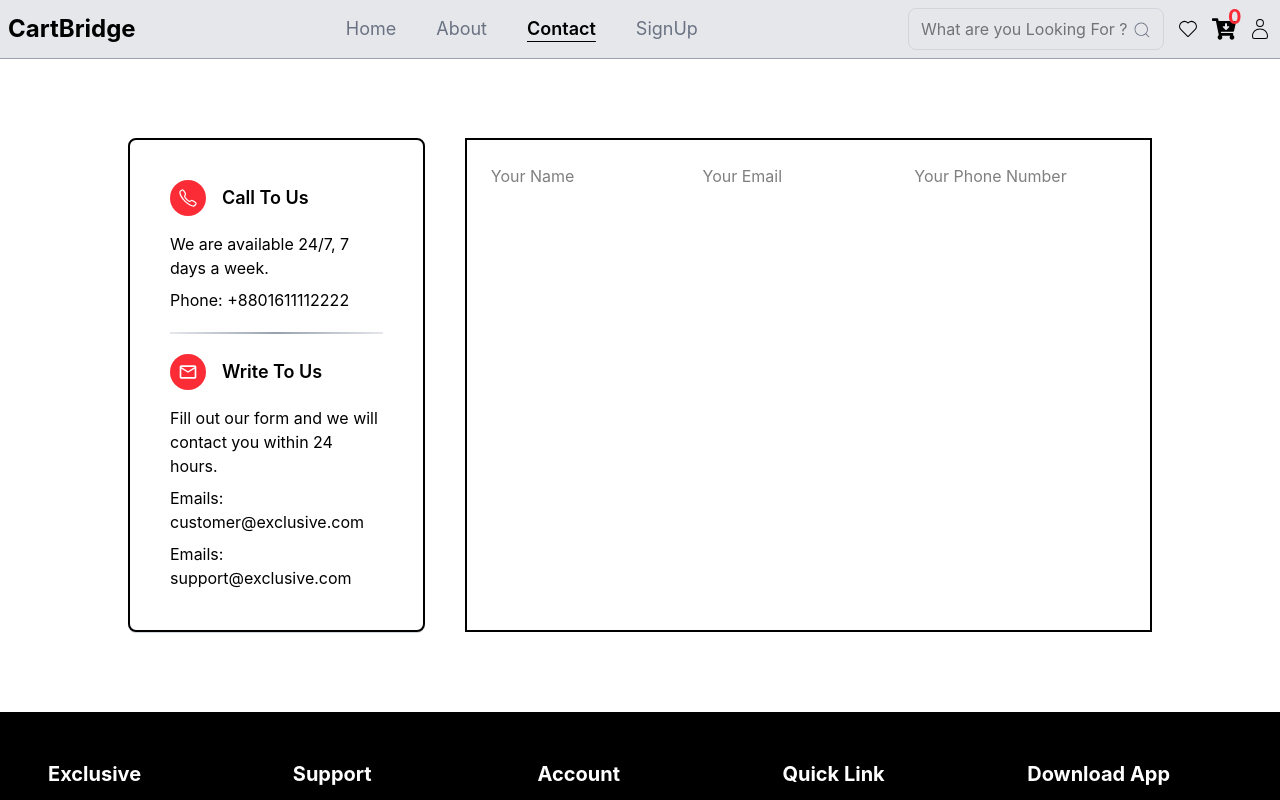
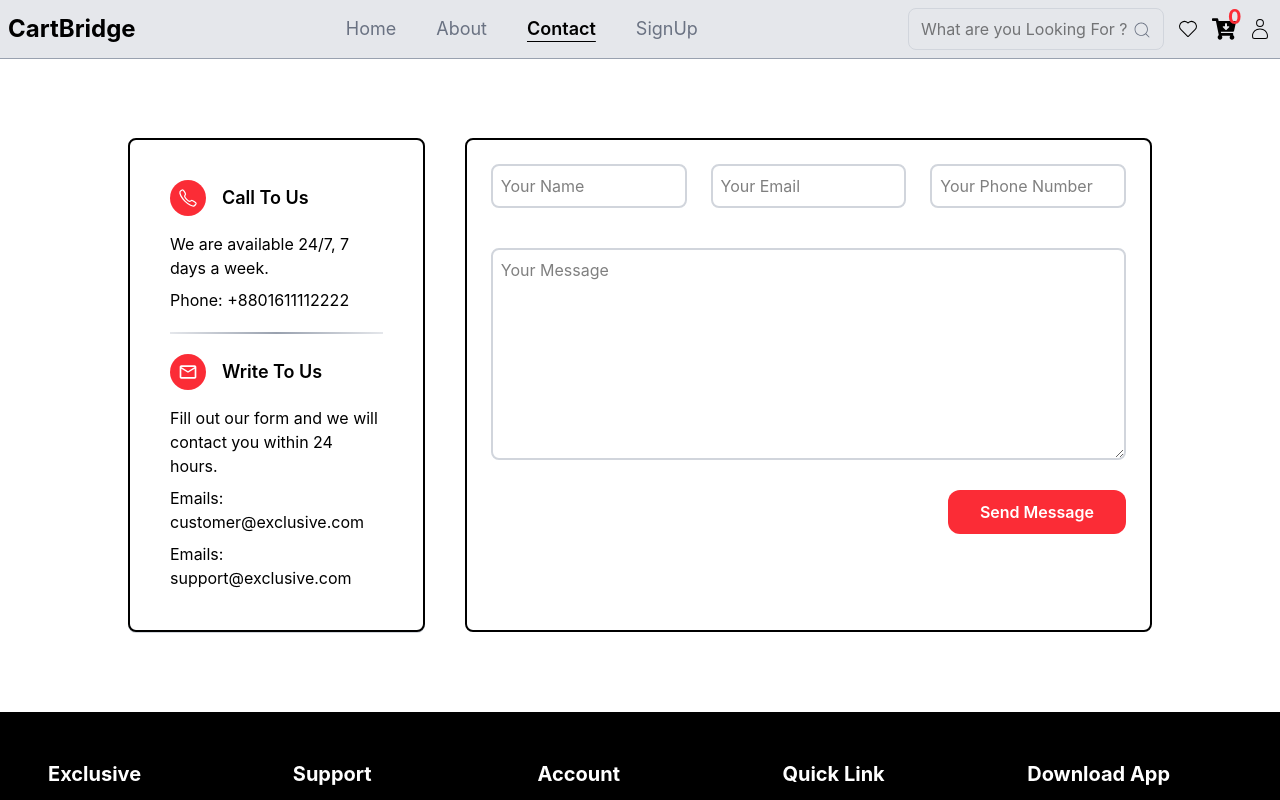
Before and after one commit to HussnainAshiq-5657/MERN-PROJECT-E-COMMERCE-PROJECT-, a React (Vite) app in the folder frontend/: page /contact in a window 1280 px wide. Shown: the top 800 px of the page. Built offline with nearby package versions, Linux system fonts and the light colour scheme.

Commit message:
Changing the Contact Page

```diff
--- a/frontend/src/components/button/button.jsx
+++ b/frontend/src/components/button/button.jsx
@@ -1,7 +1,7 @@
 import React from 'react';
 import { NavLink } from 'react-router';
 
-function Button() {
+function Button({ text }) {
   return (
     <>
       <div>
@@ -9,7 +9,7 @@ function Button() {
           to="/"
           className="bg-red-500 text-white px-8 py-3 rounded-xl cursor-pointer font-semibold hover:bg-red-700 transition duration-150 delay-100 ease-in-out"
         >
-          Back To Home Page
+          {text}
         </NavLink>
       </div>
     </>
--- a/frontend/src/pages/Contact.jsx
+++ b/frontend/src/pages/Contact.jsx
@@ -2,6 +2,7 @@ import { Formik } from 'formik';
 import * as yup from 'yup';
 import { IoCallOutline } from 'react-icons/io5';
 import { MdOutlineEmail } from 'react-icons/md';
+import Button from '../components/button/button';
 
 function Contact() {
   return (
@@ -11,7 +12,7 @@ function Contact() {
           <div className="flex flex-col gap-4">
             <div className="flex items-center gap-4">
               <div className="bg-red-500 rounded-full p-2">
-                <IoCallOutline className="text-white text-xl" />
+                <IoCallOutline className="text-white text-xl cursor-pointer" />
               </div>
               <h1 className="font-semibold text-lg">Call To Us</h1>
             </div>
@@ -24,7 +25,7 @@ function Contact() {
           <div className="flex flex-col gap-4">
             <div className="flex items-center gap-4">
               <div className="bg-red-500 rounded-full p-2">
-                <MdOutlineEmail className="text-white text-xl" />
+                <MdOutlineEmail className="text-white text-xl cursor-pointer" />
               </div>
               <h1 className="font-semibold text-lg">Write To Us</h1>
             </div>
@@ -35,9 +36,13 @@ function Contact() {
             </div>
           </div>
         </div>
-        <div className="w-full p-6 border-2">
+        <div className="w-full p-6 border-2 rounded-lg">
           <Formik
-            initialValues={{}}
+            initialValues={{
+              FullName: '',
+              Email: '',
+              Number: '',
+            }}
             validateSchema={yup.object({})}
             onSubmit={(values) => {
               alert('Your Record is Saved');
@@ -45,11 +50,36 @@ function Contact() {
           >
             {({ values, error, touched, handleSubmit, handleBlur, handleChange }) => (
               <div>
-                <form action="" onSubmit={handleSubmit}>
-                  <div className="grid grid-cols-3">
-                    <input type="text" placeholder="Your Name" name="FullName" />
-                    <input type="text" placeholder="Your Email" name="Email" />
-                    <input type="text" placeholder="Your Phone Number" name="Number" />
+                <form action="" onSubmit={handleSubmit} className="flex flex-col gap-10 ">
+                  <div className="grid grid-cols-3 gap-6">
+                    <input
+                      type="text"
+                      placeholder="Your Name"
+                      name="FullName"
+                      className="outline-none border-2 border-gray-300 rounded-lg p-2 focus:ring-2 focus:ring-red-500 focus:border-none"
+                    />
+                    <input
+                      type="text"
+                      placeholder="Your Email"
+                      name="Email"
+                      className="outline-none border-2 border-gray-300 rounded-lg p-2 focus:ring-2 focus:ring-red-500 focus:border-none"
+                    />
+                    <input
+                      type="text"
+                      placeholder="Your Phone Number"
+                      name="Number"
+                      className="outline-none border-2 border-gray-300 rounded-lg p-2 focus:ring-2 focus:ring-red-500 focus:border-none"
+                    />
+                  </div>
+                  <textarea
+                    name="Message"
+                    rows={8}
+                    id=""
+                    placeholder="Your Message"
+                    className="outline-none border-2 border-gray-300 rounded-lg p-2 focus:ring-2 focus:ring-red-500 focus:border-none"
+                  ></textarea>
+                  <div className="flex justify-end">
+                    <Button text={'Send Message'} />
                   </div>
                 </form>
               </div>
```
